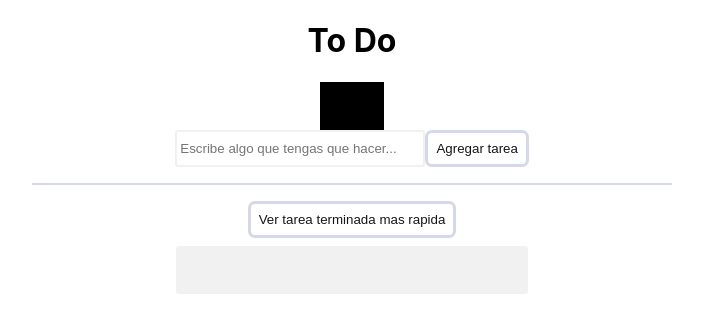
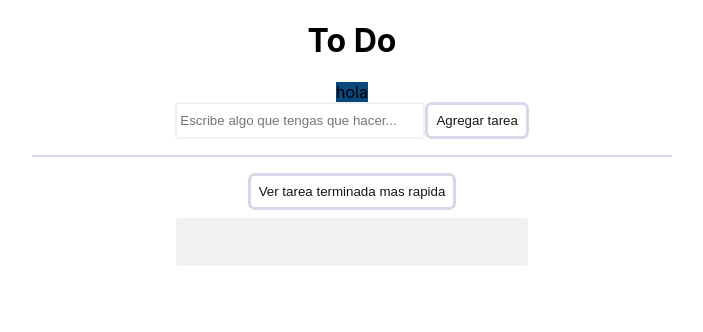
Before and after one commit to AgustinaPotasman/ToDo_List2, a React (Create React App) app: page / in a window 1280 px wide. Shown: the top 332 px of the page, without its empty margins (288-991 px from the left). Built offline with nearby package versions, Linux system fonts and the light colour scheme.

Commit message:
decifrando los problema con listtodo

```diff
--- a/src/App.js
+++ b/src/App.js
@@ -1,5 +1,5 @@
 import './App.css';
-import { useState } from 'react';
+import { useState, useEffect } from 'react';
 import Titulo from './Components/Titulo/Titulo';
 import NuevoToDo from './Components/NuevoToDo/NuevoToDo';
 import TareaMasRapida from './Components/TareaMasRapida/TareaMasRapida';
@@ -7,10 +7,22 @@ import ListToDo from './Components/ListToDo/ListToDo'
 
 function App() {
   const [ToDos, setToDos] = useState([]);
+
+  useEffect(() => {
+    setToDos([...ToDos, {
+      id: "e1",
+      contenido: "hola",
+      tachado: false,
+      fechaYhoraCreacion: new Date(),
+      fechaYhoraTachado: false
+    }]);
+  }, [])
+/*
+      */
   return (
     <div className="App">
       <Titulo sendText={"To Do"}></Titulo>
-      <ListToDo setToDo={setToDos} ToDos={ToDos}></ListToDo>
+      <ListToDo ToDos={ToDos} setToDo={setToDos}></ListToDo>
       <NuevoToDo ToDos={ToDos} setToDos={setToDos}></NuevoToDo>
       <div className='separador'></div>
       <TareaMasRapida ToDos={ToDos}></TareaMasRapida>
--- a/src/Components/Elemento/Elemento.js
+++ b/src/Components/Elemento/Elemento.js
@@ -1,7 +1,10 @@
 import './Elemento.css';
 
-function Elemento({ id, contenido, tachado, ToDos, setToDo }) {
-    return  <label key={id}>{contenido}</label>;
+function Elemento({ contenido}) {
+    return (
+        <div><label>{contenido}</label></div>
+
+    );
 }
 // onclick={borrar(`D${id}`, id)}
 // onclick={tachar(id)}
--- a/src/Components/ListToDo/ListToDo.js
+++ b/src/Components/ListToDo/ListToDo.js
@@ -2,16 +2,17 @@ import './ListToDo.css';
 import Elemento from '../Elemento/Elemento';
 
 function ListToDo({ setToDo, ToDos }) {
-
+/*<Elemento id={i} contenido={t.contenido} tachado={t.tachado} setToDo={setToDo} ToDos={ToDos}></Elemento>*/
     return (
-     <div className='ToDoS'>
-            {
-                ToDos.map(t => {
-                    return (<Elemento id={t.id} contenido={t.contenido} tachado={t.tachado} setToDo={setToDo} ToDos={ToDos}></Elemento>)
-                }
-            )}
-    </div>
-
+        <div className=''>
+                {
+                    ToDos.map((t) => {
+                        return (
+                            <Elemento contenido={t.contenido}></Elemento>
+                        )
+                    }
+                )}
+        </div>
     );
 
 }
--- a/src/Components/NuevoToDo/NuevoToDo.js
+++ b/src/Components/NuevoToDo/NuevoToDo.js
@@ -1,23 +1,26 @@
 import Boton from '../Boton/Boton';
 import Input from '../Input/Input';
 import './NuevoToDo.css';
+import { useEffect } from 'react';
 
 function NuevoToDo({ToDos, setToDos}) {
   const agregarToDo = (e) => {
-      let newId = e + (ToDos.lenght + 1)
-      console.log(newId)
+      let newId = (isNaN(ToDos.lenght)) ? "e1" : e + (ToDos.lenght + 1)
+      useEffect(() => {
       setToDos([...ToDos, {
         id: newId,
         contenido: e.target.content.value,
         tachado: false,
         fechaYhoraCreacion: new Date(),
         fechaYhoraTachado: false
-      }]);}
+      }]);
+    }, [])
+  }
 
-  return <form className='NuevoToDo' onSubmit={agregarToDo}>
+  return (<form className='NuevoToDo' onSubmit={() => agregarToDo}>
       <Input sendText={"Escribe algo que tengas que hacer..."} name="content"></Input>
       <Boton sendText={"Agregar tarea"}></Boton>
-  </form>
+  </form>)
 }
 
 export default NuevoToDo;
```
